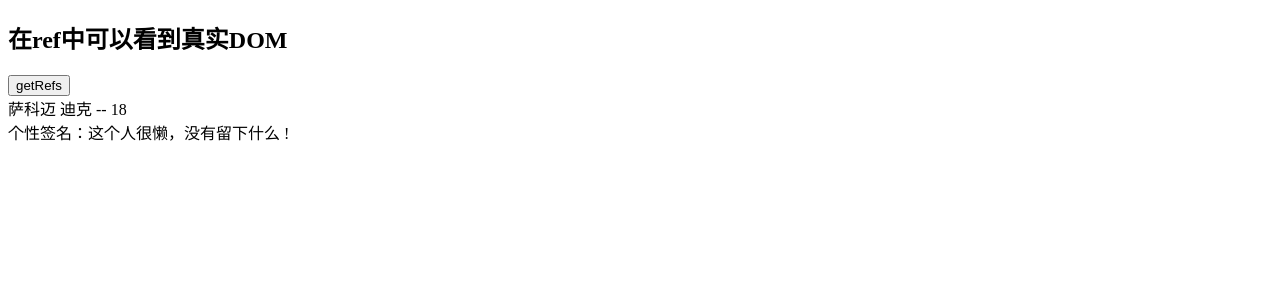
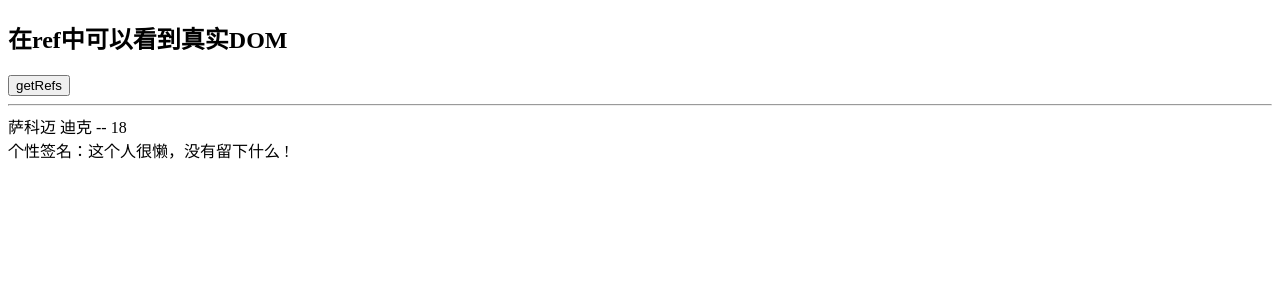
Before and after one commit to Koukou3000/front-playground, a Vue app in the folder cli_test/: page / in a window 1280 px wide. Shown: the top 300 px of the page. Built offline with nearby package versions, Linux system fonts and the light colour scheme.

Commit message:
very important cases

```diff
--- a/cli_test/src/App.vue
+++ b/cli_test/src/App.vue
@@ -1,8 +1,9 @@
-<!--汇总如Student.vue的组件进行展示-->
+<!-- App.vue 汇总组件进行展示-->
 <template>
     <div>
         <h2 ref="title">在ref中可以看到真实DOM</h2>
         <button @click="getTitle">getRefs</button>
+        <hr>
         <HelloStudent ref="vueCom_1" :age="18" ></HelloStudent>
     </div>
 </template>
```
Also changed, not shown: cli_test/src/components/HelloStudent.vue (+2 -5 lines).
